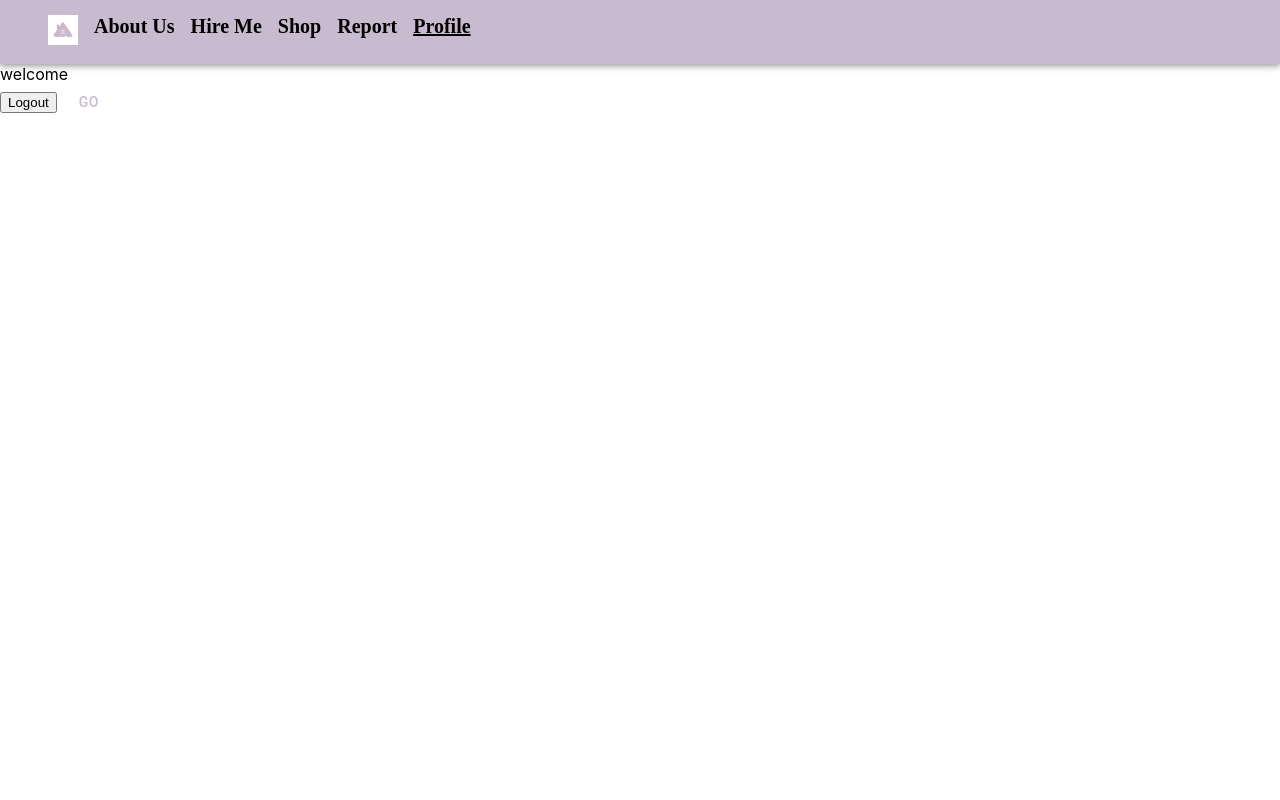
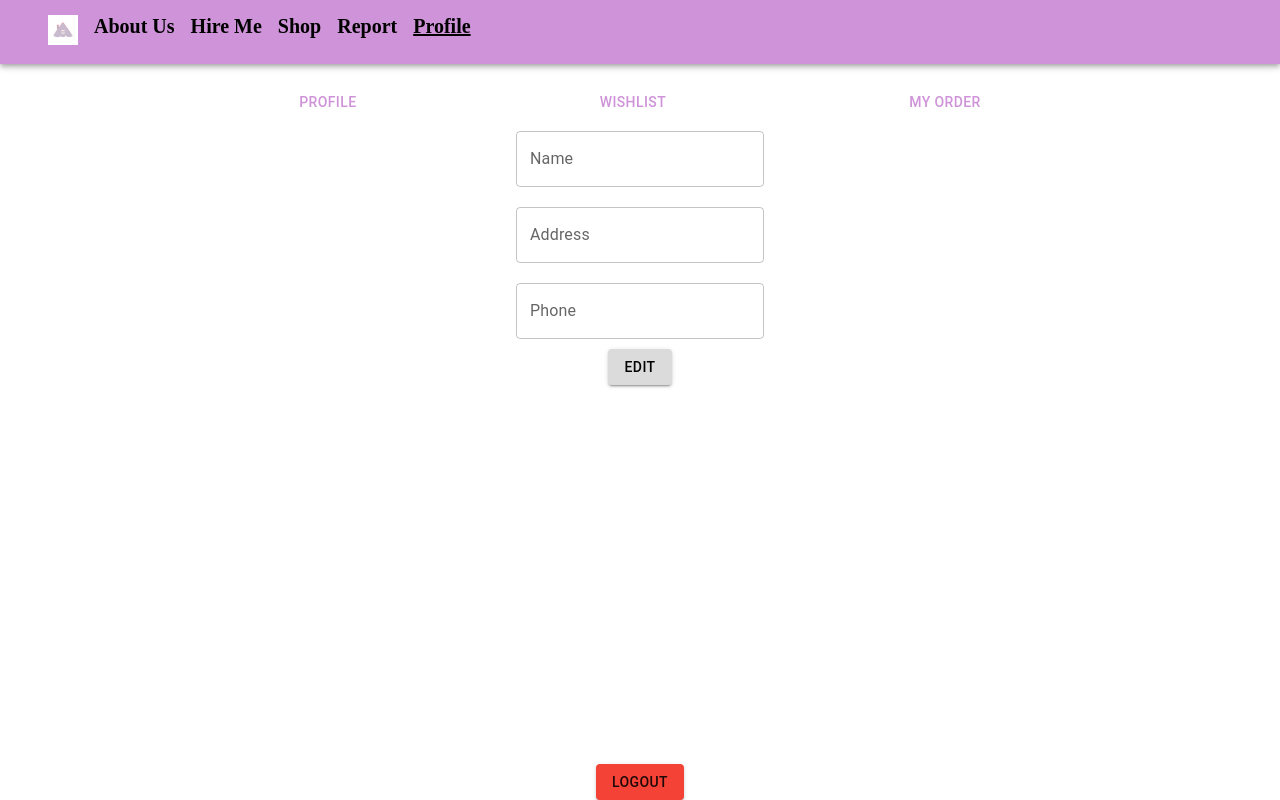
Before and after one commit to dwissaaj/house.in, a React (Create React App) app: page /profile/personalInfo in a window 1280 px wide. Before the commit this address led to /profile. Built offline with nearby package versions, Linux system fonts and the light colour scheme; sample sign-in values are in the browser's storage.

Commit message:
add profile feature

```diff
--- a/src/App.js
+++ b/src/App.js
@@ -12,6 +12,9 @@ import { AuthProvider } from './config/Auth';
 import Require from './config/Require';
 import SingleProducts from './Components/SingleProducts';
 import Information from './Pages/Profile/Information';
+import MyOrder from './Pages/Profile/MyOrder';
+import Wishlist from './Pages/Profile/Wishlist';
+
 
 
 function App() {
@@ -27,11 +30,9 @@ function App() {
       <Route path='products/:id' element={<SingleProducts/>}/>
       <Route path='report' element={<Report/>}/>
       <Route path='profile' element={<Require><Profile/></Require>}>
-        <Route path='personalInfo' element={
-          <Require>
-              <Information/>
-          </Require>
-        }/>
+        <Route index path='personalInfo' element={<Require><Information/></Require>}/>
+        <Route path='wishlist' element={<Require><Wishlist/></Require>}/>
+        <Route path='my-order' element={<Require><MyOrder/></Require>}/>
       </Route>
       <Route path='login' element={<Login/>} />
       <Route path='register' element={<Register  /> } />
--- a/src/Components/theme.js
+++ b/src/Components/theme.js
@@ -4,15 +4,16 @@ import { createTheme } from "@mui/material";
 export const theme = createTheme({
     palette:{
         primary:{
-            main:"#C9BBCF",
-            light:"#CAACD8"
+            main:"#ce93d8",
+            light:"#ee99fc"
         },
         secondary:{
-            main:"#898AA6",
-            light:"#7173A8"
+            main:"#ab003c",
+            light:"#ff99bb"
         },
         error:{
-            main:"#FF7878"
+            main:"#FF7878",
+            dark:'#f44336'
         },
         success:{
             main:"#90C8AC"
--- a/src/Pages/Profile/Information.js
+++ b/src/Pages/Profile/Information.js
@@ -1,11 +1,59 @@
-import { Outlet } from "react-router";
+import { Button,TextField,Grid } from "@mui/material";
+import { useFormik } from 'formik';
+import getCookie from "../../config/getCookie";
+import { config } from "../../config/Constants";
+const Information = () => {
+  const cookies = getCookie('jwt')
+  const url = config.url.STRAPI_URL
+  const formik = useFormik({
+    initialValues: {
+      name: '',
+      address: '',
+      phone: '',
+    },
+    onSubmit: values => {
+      alert(JSON.stringify(values, null, 2));
+    },
+  });
+  return (
+  <>
+    <form onSubmit={formik.handleSubmit}>
+       <Grid  container
+                direction="column"
+                alignItems="center"
+                justifyContent="space-between">
+       <TextField
+        sx={{margin:'10px'}}
+         id="name"
+         name="name"
+         type="text"
+         label='Name'
+         onChange={formik.handleChange}
+         value={formik.values.name}
+       />
+       <TextField
+          sx={{margin:'10px'}}
+         id="address"
+         name="address"
+         type="text"
+         label='Address'
+         onChange={formik.handleChange}
+         value={formik.values.address}
+       />
+       <TextField
+        sx={{margin:'10px'}}
+         id="phone"
+         name="phone"
+         type="tel"
+         label='Phone'
+         onChange={formik.handleChange}
+         value={formik.values.phone}
+       />
+       <Button color='grey' variant='contained' type="submit">Edit</Button>
+       </Grid>
 
-const Information = () => {
-  return (
-   <>
-    <p>sdfsdfsdf</p>
-    <Outlet/>
-    </>
+     </form>
+  </>
    );
 }
 
--- /dev/null
+++ b/src/Pages/Profile/MyOrder.js
@@ -0,0 +1,7 @@
+const MyOrder = () => {
+  return (
+    <p>tjos os a muy oreder</p>
+   );
+}
+
+export default MyOrder;
--- a/src/Pages/Profile/Profile.js
+++ b/src/Pages/Profile/Profile.js
@@ -1,12 +1,14 @@
-import { useNavigate } from "react-router";
+import { Outlet, useNavigate } from "react-router";
 import { useAuth } from "../../config/Auth";
 import React from 'react'
 import removeCookie from "../../config/removeCookie";
 import { Link } from "react-router-dom";
-import { Button } from "@mui/material";
+import { Button, Container, useTheme,Box } from "@mui/material";
+
 const Profile = () => {
     const auth = useAuth()
     const navigate = useNavigate()
+    const theme = useTheme()
 
     const handleLogout = () => {
         window.localStorage.removeItem("isLoggedIn")
@@ -18,13 +20,26 @@ const Profile = () => {
 
     return (
         <>
-        <div>
-            welcome {auth.user}
-        </div>
-        <button onClick={handleLogout}>Logout</button>
-        <Link to='personalInfo'>
-            <Button>go</Button>
-        </Link>
+        <Container>
+            <Box  container
+                    spacing={0}
+                    direction="column"
+                    alignItems="center"
+                    justifyContent="space-evenly" sx={{display:"flex",marginTop:'20px'}}>
+                    <Link style={{textDecoration:'none'}} to='personalInfo'>
+                        <Button>Profile</Button>
+                    </Link>
+                    <Link style={{textDecoration:'none'}} to='wishlist'>
+                        <Button>Wishlist</Button>
+                    </Link>
+                    <Link style={{textDecoration:'none'}} to='my-order'>
+                        <Button>My Order</Button>
+                    </Link>
+                    <Button onClick={handleLogout} variant="contained" sx={{backgroundColor: theme.palette.error.dark,position:'fixed',bottom:'0'}}>Logout</Button>
+                </Box>
+
+        <Outlet/>
+        </Container>
         </>
      );
 }
--- /dev/null
+++ b/src/Pages/Profile/Wishlist.js
@@ -0,0 +1,7 @@
+const Wishlist = () => {
+  return (
+    <p>address </p>
+   );
+}
+
+export default Wishlist;
--- /dev/null
+++ b/src/config/Constants.js
@@ -0,0 +1,13 @@
+const dev = {
+  url: {
+    REACT_URL: "http://localhost:3000",
+    STRAPI_URL: "http://localhost:1337",
+  },
+};
+const prod = {
+  url: {
+    REACT_URL: "https://react-auth-strapi.vercel.app",
+    STRAPI_URL: "https://obscure-shelf-41704.herokuapp.com",
+  },
+};
+export const config = process.env.NODE_ENV === "development" ? dev : prod;
--- a/src/config/Require.js
+++ b/src/config/Require.js
@@ -7,9 +7,7 @@ const Require = ({children}) => {
   const navigate = useNavigate()
   const data = window.localStorage.getItem("isLoggedIn")
   useEffect(() => {
-    if(data === "true" || auth.user){
-      navigate('/profile')
-    } else {
+    if(data === null){
       navigate('/login')
     }
   },[])
--- a/src/config/getCookie.js
+++ b/src/config/getCookie.js
@@ -1,7 +1,7 @@
 import Cookie from 'js-cookie'
 
-const GetCookie = (cookiename) => {
+const getCookie = (cookiename) => {
   return Cookie.get(cookiename)
 }
 
-export default GetCookie;
+export default getCookie;
```
